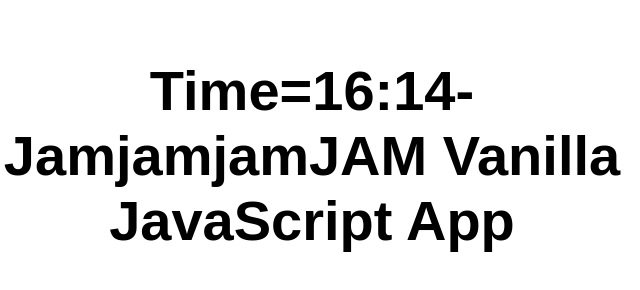
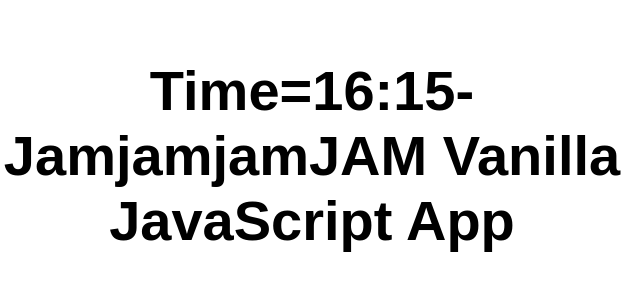
Before and after one commit to jmorscher/my-first-static-web-app, a website: page src/index.html in a window 1280 px wide. Shown: the full height of the page, 328-968 px from the left. Drawn offline with Linux system fonts and the light colour scheme.

Commit message:
Update index.html

```diff
--- a/src/index.html
+++ b/src/index.html
@@ -10,7 +10,7 @@
 
 <body>
   <main>
-    <h1>Time=16:14-JamjamjamJAM Vanilla JavaScript App</h1>
+    <h1>Time=16:15-JamjamjamJAM Vanilla JavaScript App</h1>
   </main>
 </body>
 
```
